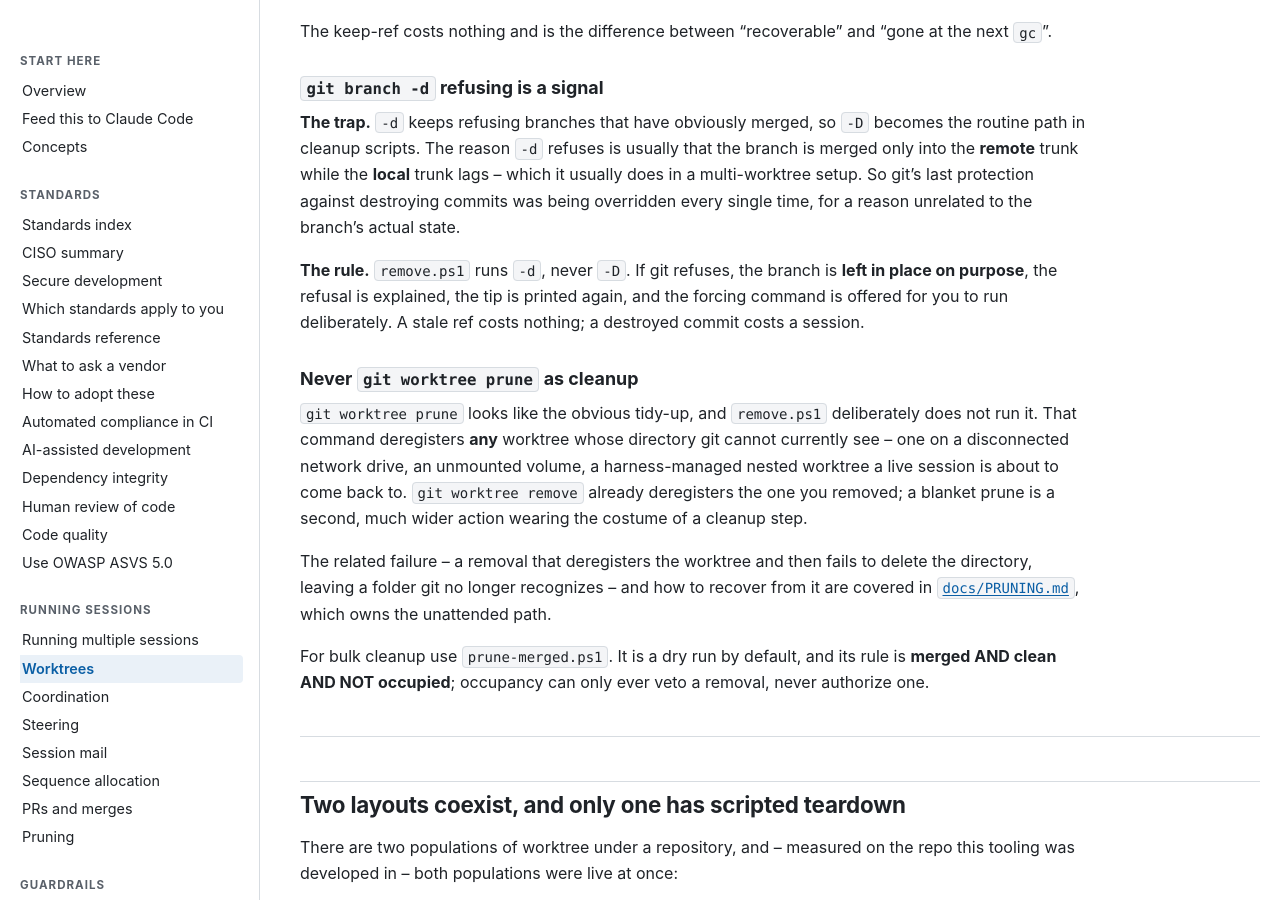
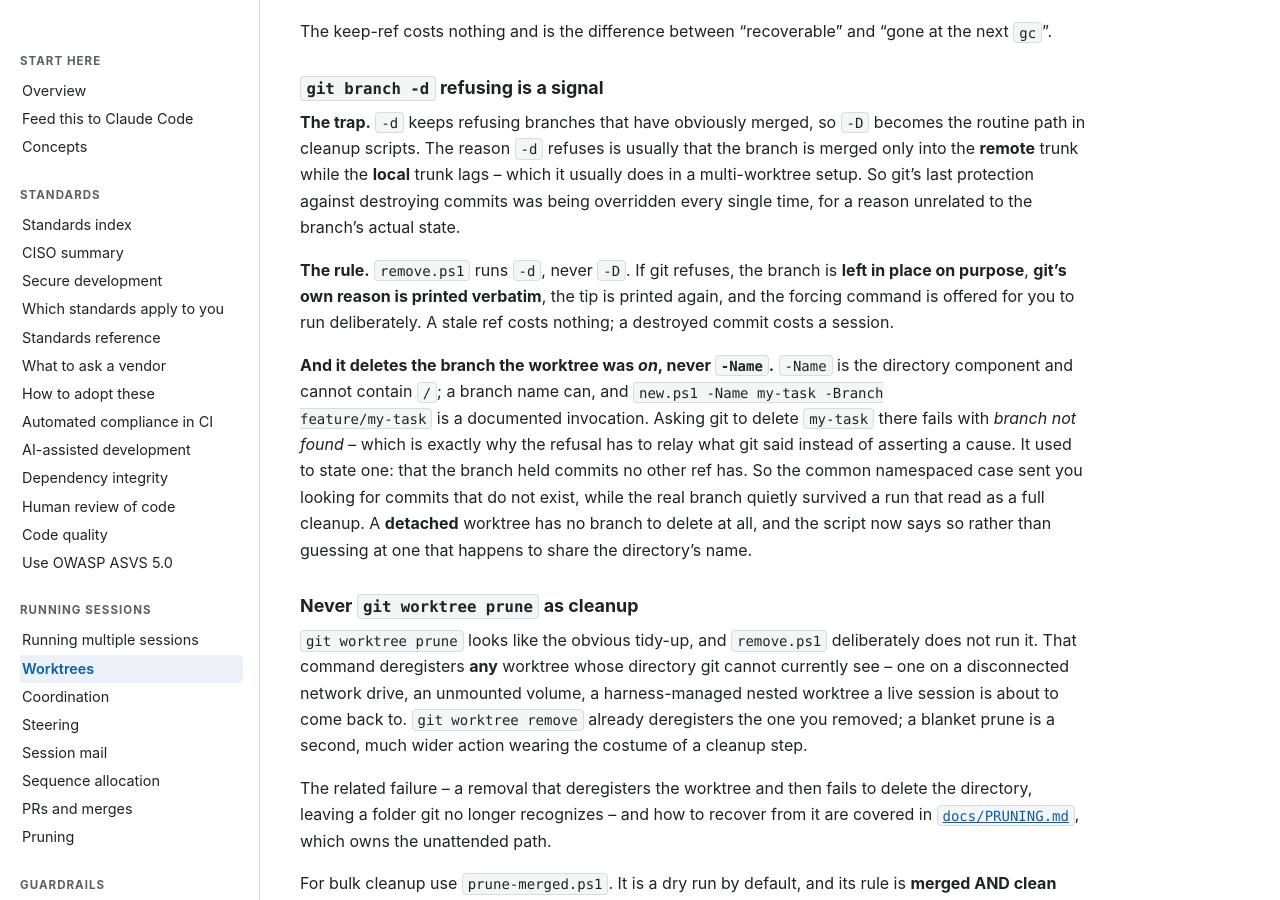
Before and after one commit to wshallwshall/claude-multisession, a Jekyll site: the page built from docs/WORKTREES.md, in a window 1280 px wide and 900 px high, scrolled down 8344 px. Built offline with Jekyll 4.4.1, drawn with Linux system fonts in a browser that asks for light colours; our own code applies the rules of GitHub Pages for plain Markdown files.

Commit message:
fix(worktree): remove.ps1 deleted the directory name, not the branch
-DeleteBranch ran `git branch -d $Name`. -Name is the worktree DIRECTORY
component and cannot contain '/', while a branch name can -- and
`new.ps1 -Name my-task -Branch feature/my-task` is a documented invocation, so
the two names diverge as a matter of routine. git answers "branch not found",
and the warning reported that as unmerged commits.

Verified by running it: a MERGED namespaced branch survived the removal
entirely, while the human read a full cleanup and a warning about commits that
never existed. The branch is now resolved from the worktree's own HEAD, which
was already being read at line 75 -- before anything is removed, which is the
only moment it is knowable.

The warning asserted one cause for ANY non-zero exit: "not merged into its
upstream, so it holds commits no other ref has". `branch -d` also refuses for a
branch that does not exist and for one checked out in another worktree, and
both print a precise reason on stderr that was discarded. Asserting the wrong
cause is worse than reporting none -- it sends the reader looking for commits
that were never at risk, and it reads as a considered verdict either way. git's
own stderr is now captured and printed; its stdout on success still is too.

Found while testing: a DETACHED worktree ran the same guess, so removing one
named `detach` deleted an unrelated merged branch called `detach`. It now says
there is no branch to delete instead of guessing at one that happens to share
the directory's name.

Co-Authored-By: Claude Opus 5 <noreply@anthropic.com>

```diff
--- a/docs/WORKTREES.md
+++ b/docs/WORKTREES.md
@@ -335,8 +335,17 @@ git's last protection against destroying commits was being overridden every sing
 unrelated to the branch's actual state.
 
 **The rule.** `remove.ps1` runs `-d`, never `-D`. If git refuses, the branch is **left in place on
-purpose**, the refusal is explained, the tip is printed again, and the forcing command is offered for
-you to run deliberately. A stale ref costs nothing; a destroyed commit costs a session.
+purpose**, **git's own reason is printed verbatim**, the tip is printed again, and the forcing command
+is offered for you to run deliberately. A stale ref costs nothing; a destroyed commit costs a session.
+
+**And it deletes the branch the worktree was *on*, never `-Name`.** `-Name` is the directory
+component and cannot contain `/`; a branch name can, and `new.ps1 -Name my-task -Branch
+feature/my-task` is a documented invocation. Asking git to delete `my-task` there fails with *branch
+not found* -- which is exactly why the refusal has to relay what git said instead of asserting a cause.
+It used to state one: that the branch held commits no other ref has. So the common namespaced case
+sent you looking for commits that do not exist, while the real branch quietly survived a run that read
+as a full cleanup. A **detached** worktree has no branch to delete at all, and the script now says so
+rather than guessing at one that happens to share the directory's name.
 
 ### Never `git worktree prune` as cleanup
 
```
Also changed, not shown: 1 other file.
